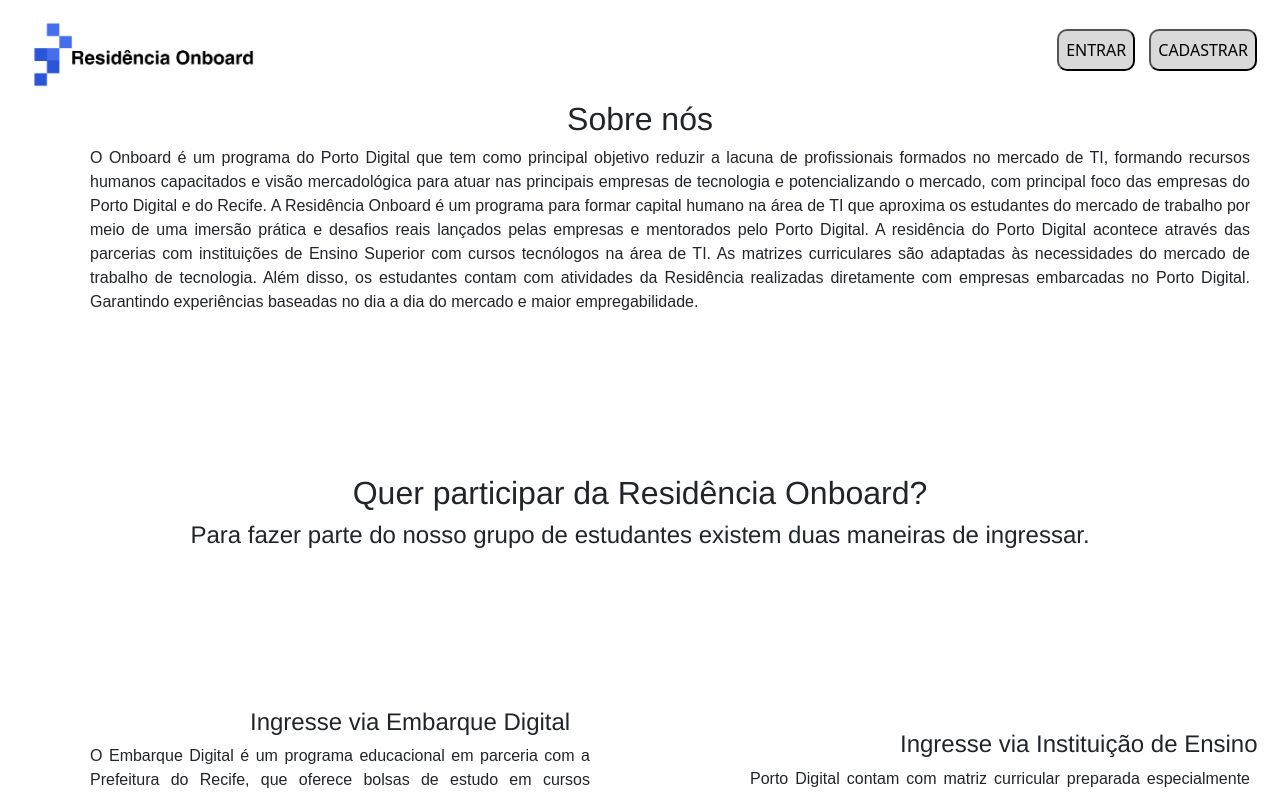
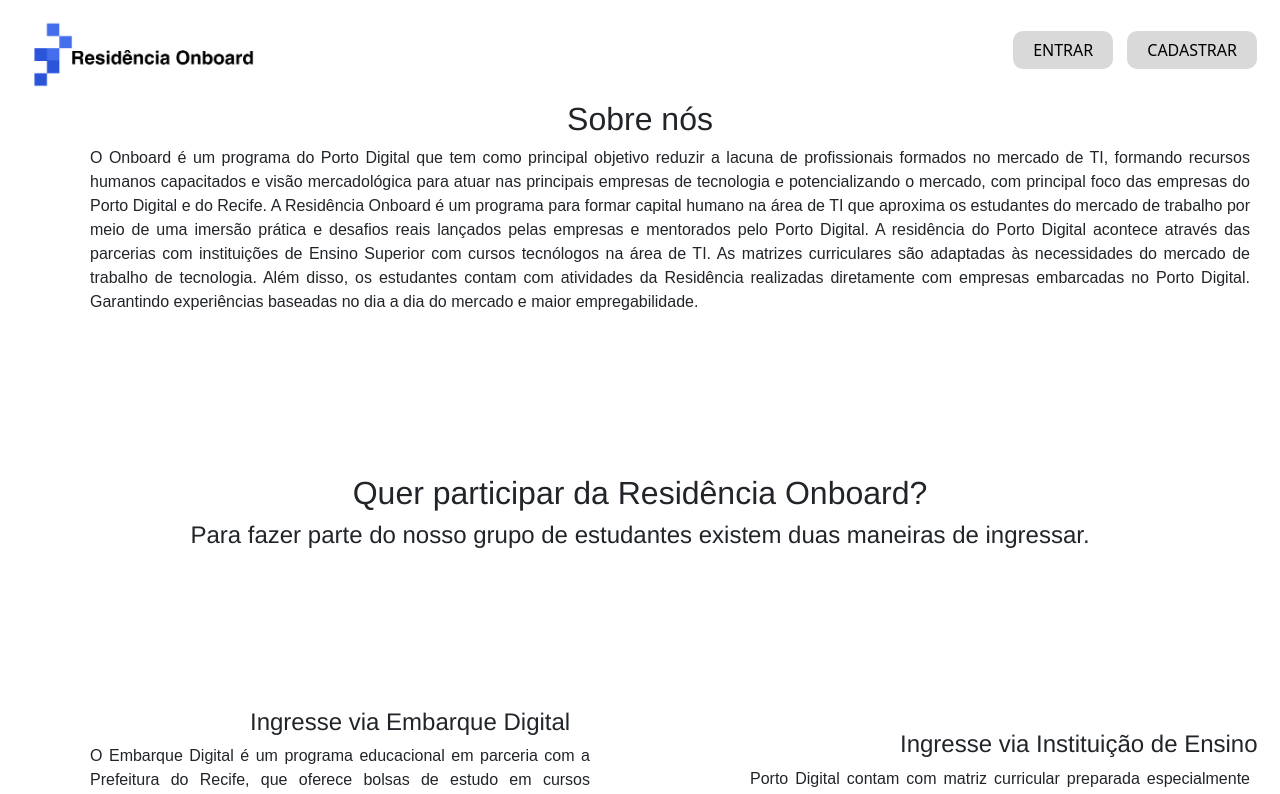
Before and after one commit to LucasMello22/React-Residencia, a React (Vite) app: page / in a window 1280 px wide. Shown: the top 794 px of the page. Built offline with nearby package versions, Linux system fonts and the light colour scheme.

Commit message:
Header button style adjustments: border-style, padding(left and right), and hover cursor

```diff
--- a/src/components/Layouts/Header.module.css
+++ b/src/components/Layouts/Header.module.css
@@ -48,11 +48,13 @@
     margin: 0 1em;
     background-color: #D9D9D9;
     border-radius: 10px;
-    padding: 7px;
+    border-style: none;
+    padding: 7px 20px;
     margin: 7px;
     transition: background-color 0.2s;
 
 }
 .button:hover{
     background-color: rgb(165, 165, 165);
+    cursor: pointer;
 }
```
